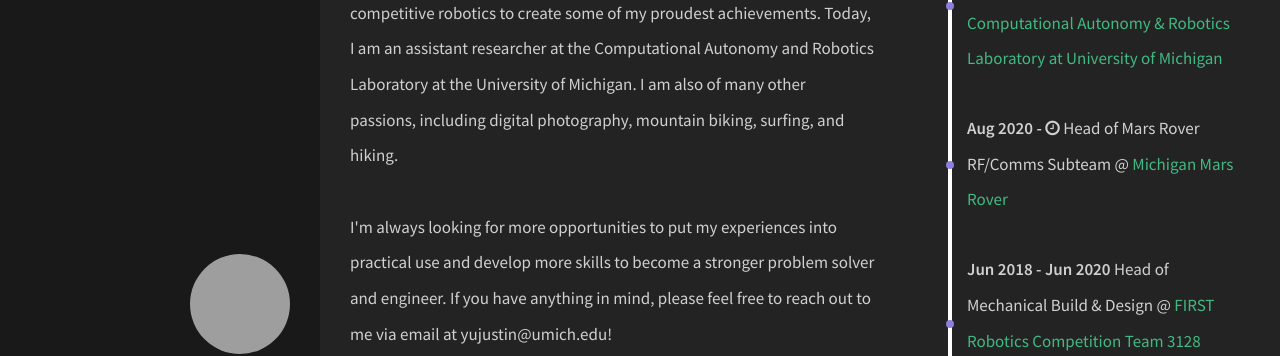
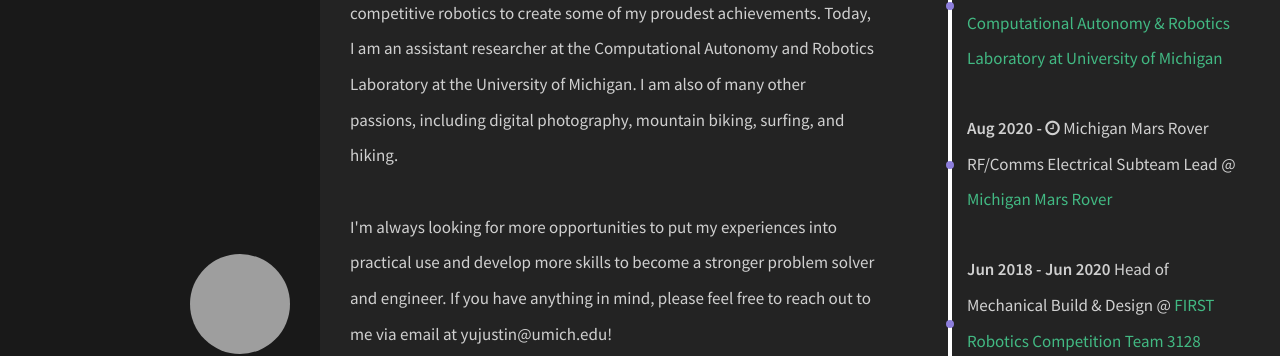
Before and after one commit to uynitsuj/uynitsuj.github.io, a Jekyll site: the page built from about.html, in a window 1280 px wide. Shown: the part 776-1132 px from the top of the page. Built offline with Jekyll 4.4.1, drawn with Linux system fonts in a browser that asks for light colours; nearby versions of some CDN libraries.

Commit message:
Update careers.yml

```diff
--- a/_data/index/careers.yml
+++ b/_data/index/careers.yml
@@ -14,7 +14,7 @@
 - name: Michigan Mars Rover
   link: https://mrover.org/
   date: Aug 2020 - <i class="fa fa-clock-o" aria-hidden="true" title="Until Now"></i>
-  job: Head of Mars Rover RF/Comms Subteam
+  job: Michigan Mars Rover RF/Comms Electrical Subteam Lead
 
 - name: FIRST Robotics Competition Team 3128 Aluminum Narwhals
   link: http://team3128.org/
```
